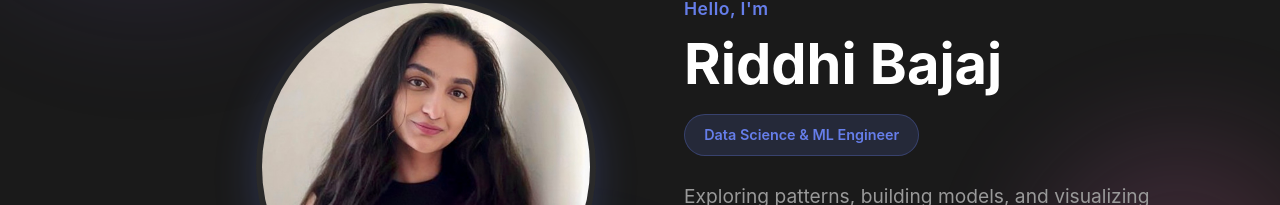
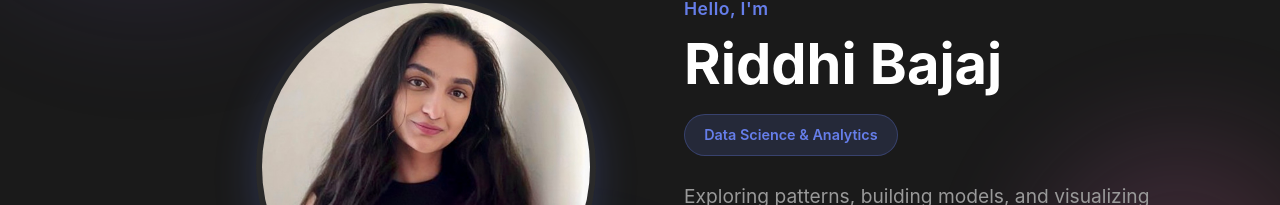
Before and after one commit to riddhibajaj/riddhibajaj.github.io, a plain HTML site: page index.html in a window 1280 px wide. Shown: the part 263-468 px from the top of the page. Drawn offline with Linux system fonts and the light colour scheme.

Commit message:
update portfolio website

```diff
--- a/index.html
+++ b/index.html
@@ -1543,7 +1543,7 @@
             <div class="content-container">
                 <div class="greeting">Hello, I'm</div>
                 <h1 class="name">Riddhi Bajaj</h1>
-                <div class="role-badge">Data Science & ML Engineer</div>
+                <div class="role-badge">Data Science & Analytics</div>
                 <p class="description" id="typewriterText"></p>
                 <div class="cta-buttons">
                     <a href="#projects" class="btn btn-primary">View My Work →</a>
```
